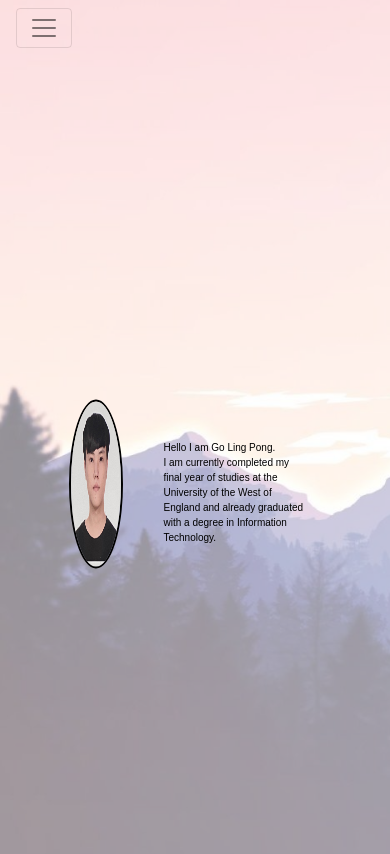
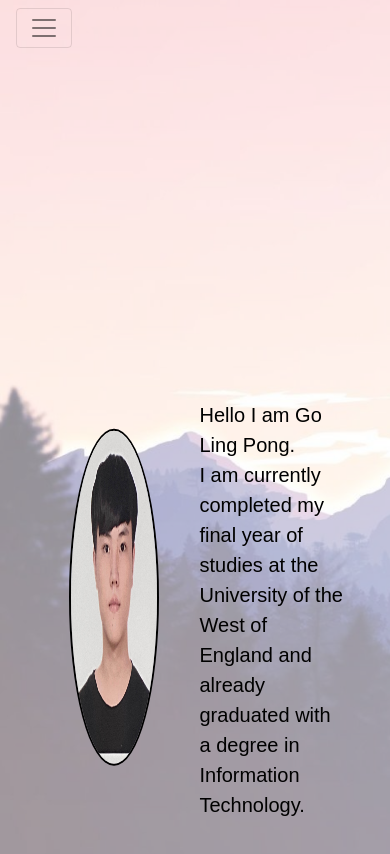
Before and after one commit to Pong0928/MyWebsite, a plain HTML site: page index.html in a window 390 px wide. Shown: the top 854 px of the page. Drawn offline with nearby package versions, Linux system fonts and the light colour scheme.

Commit message:
Update css

```diff
--- a/style.css
+++ b/style.css
@@ -147,25 +147,3 @@ body::before{
     padding: 10px;
     font-weight: bold;
 }
-
-@media only screen and (max-width: 600px) {
-    .info img {
-        width: 15%;
-        height: 20%;
-        transition: width 1s, height 1s;
-    }
-
-    .info img:hover {
-        width: 20%;
-        height: 25%;
-    }
-
-    .info .person-info{
-        font-size: 10px;
-        transition: font-size 2s;
-    }
-
-    .info .person-info:hover {
-        font-size: 13px;
-    }
-}
```
